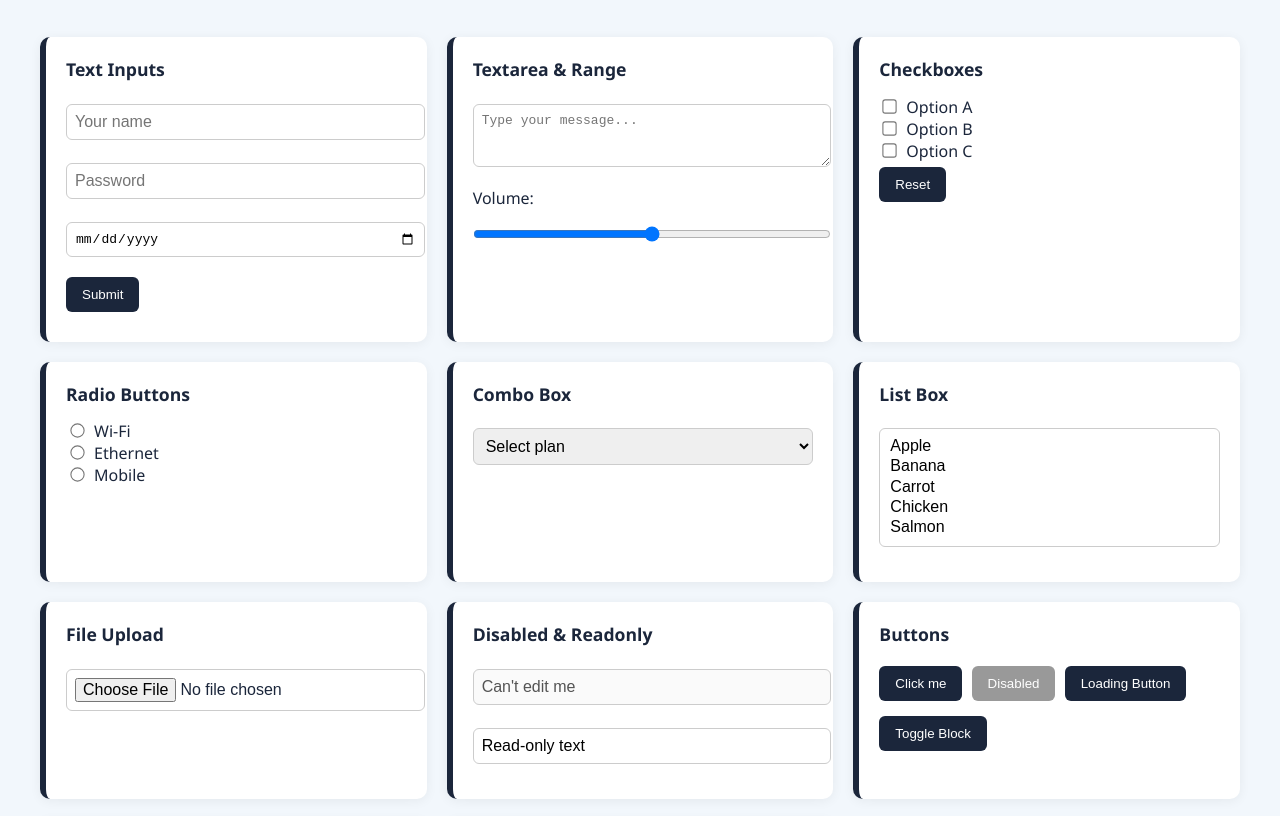
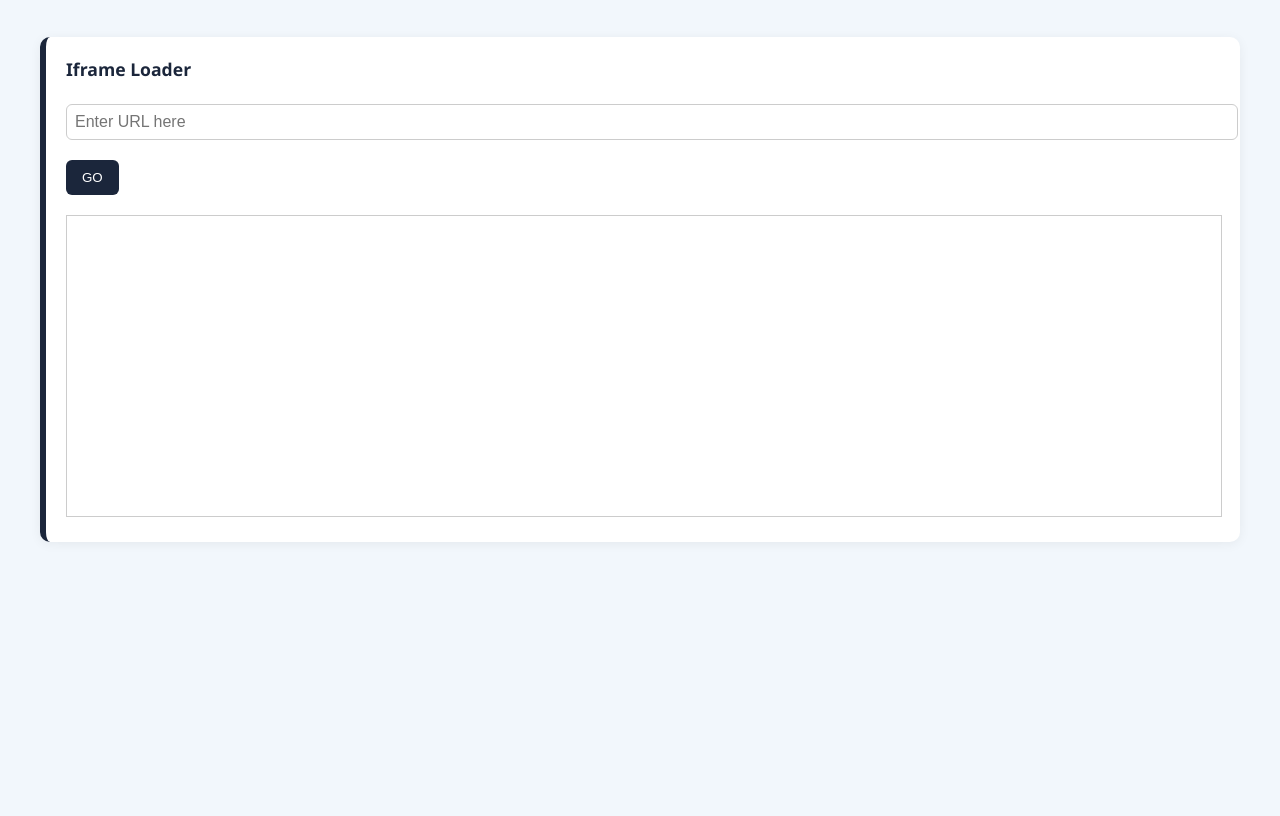
Before and after one commit to yanalanova/TestWebPage, a plain HTML site: page index.html in a window 1280 px wide. Shown: the part 106-922 px from the top of the page. After the commit the page ends 800 px from the top, so only its background shows below. Drawn offline with Linux system fonts and the light colour scheme.

```diff
--- a/index.html
+++ b/index.html
@@ -121,109 +121,14 @@
     <h1>Connectivity Test Page</h1>
 
     <div class="grid">
-
-        <div class="block">
-            <h2>Text Inputs</h2>
-            <form onsubmit="handleSubmit(event)">
-                <input type="text" id="username" placeholder="Your name">
-                <input type="password" placeholder="Password">
-                <input type="date">
-                <input type="submit" value="Submit">
-            </form>
+        <!-- existing blocks -->
+        <!-- iframe loader block -->
+        <div class="block" style="grid-column: span 2;">
+            <h2>Iframe Loader</h2>
+            <input type="text" id="urlInput" placeholder="Enter URL here">
+            <button onclick="loadURL()">GO</button>
+            <iframe name="FRAME_CHILD" id="FRAME_CHILD" width="100%" height="300px" style="margin-top: 10px; border: 1px solid #ccc;"></iframe>
         </div>
-
-        <div class="block">
-            <h2>Textarea & Range</h2>
-            <textarea rows="3" placeholder="Type your message..."></textarea>
-            <label for="range">Volume:</label>
-            <input type="range" min="0" max="100" value="50" id="range">
-        </div>
-
-        <div class="block">
-            <h2>Checkboxes</h2>
-            <form onreset="handleReset()">
-                <label><input type="checkbox" name="option">Option A</label><br>
-                <label><input type="checkbox" name="option">Option B</label><br>
-                <label><input type="checkbox" name="option">Option C</label><br>
-                <input type="reset" value="Reset">
-            </form>
-        </div>
-
-        <div class="block">
-            <h2>Radio Buttons</h2>
-            <label><input type="radio" name="connection">Wi-Fi</label><br>
-            <label><input type="radio" name="connection">Ethernet</label><br>
-            <label><input type="radio" name="connection">Mobile</label>
-        </div>
-
-        <div class="block">
-            <h2>Combo Box</h2>
-            <select>
-                <option>Select plan</option>
-                <option>Free</option>
-                <option>Basic</option>
-                <option>Pro</option>
-                <option>Enterprise</option>
-            </select>
-        </div>
-
-        <div class="block">
-            <h2>List Box</h2>
-            <select multiple size="5">
-                <option>Apple</option>
-                <option>Banana</option>
-                <option>Carrot</option>
-                <option>Chicken</option>
-                <option>Salmon</option>
-            </select>
-        </div>
-
-        <div class="block">
-            <h2>File Upload</h2>
-            <input type="file">
-        </div>
-
-        <div class="block">
-            <h2>Disabled & Readonly</h2>
-            <input type="text" value="Can't edit me" disabled><br>
-            <input type="text" value="Read-only text" readonly>
-        </div>
-
-        <div class="block">
-            <h2>Buttons</h2>
-            <button onclick="alert('Button clicked!')">Click me</button>
-            <button disabled>Disabled</button>
-            <button onclick="this.innerText='Loading...'; setTimeout(()=>this.innerText='Loading Done', 1500)">Loading Button</button>
-            <button onclick="toggleBlock()">Toggle Block</button>
-        </div>
-
-        <div class="block hidden" id="toggleTarget">
-            <h2>Dynamically Shown Block</h2>
-            <p>This block was shown using JavaScript toggle.</p>
-        </div>
-
-        <div class="block">
-            <h2>Hyperlink</h2>
-            <a href="https://example.com" target="_blank">Visit Example</a>
-        </div>
-
-        <div class="block">
-            <h2>Image</h2>
-            <img src="https://via.placeholder.com/400x250.png?text=Test+Image" alt="Test image">
-        </div>
-
-        <div class="block" style="grid-column: span 2;">
-            <h2>Healthy Food Table</h2>
-            <table>
-                <tr><th>Food</th><th>Calories</th><th>Category</th></tr>
-                <tr><td>Apple</td><td>95</td><td>Fruit</td></tr>
-                <tr><td>Rice</td><td>216</td><td>Grain</td></tr>
-                <tr><td>Chicken</td><td>165</td><td>Protein</td></tr>
-                <tr><td>Avocado</td><td>250</td><td>Fat</td></tr>
-                <tr><td>Broccoli</td><td>55</td><td>Vegetable</td></tr>
-            </table>
-        </div>
-
     </div>
 
     <script>
@@ -245,6 +150,11 @@
             const el = document.getElementById("toggleTarget");
             el.classList.toggle("hidden");
         }
+
+        function loadURL() {
+            const url = document.getElementById("urlInput").value;
+            document.getElementById("FRAME_CHILD").src = url;
+        }
     </script>
 
 </body>
```
